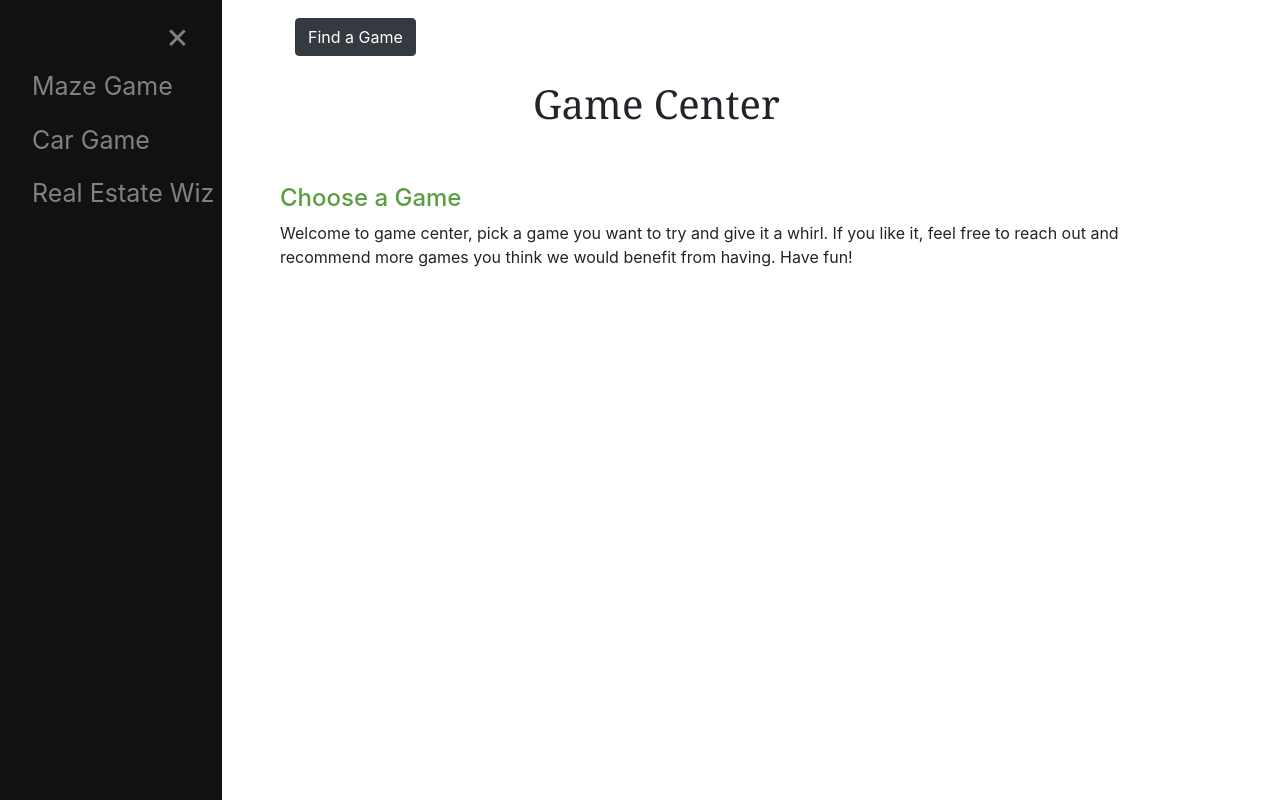
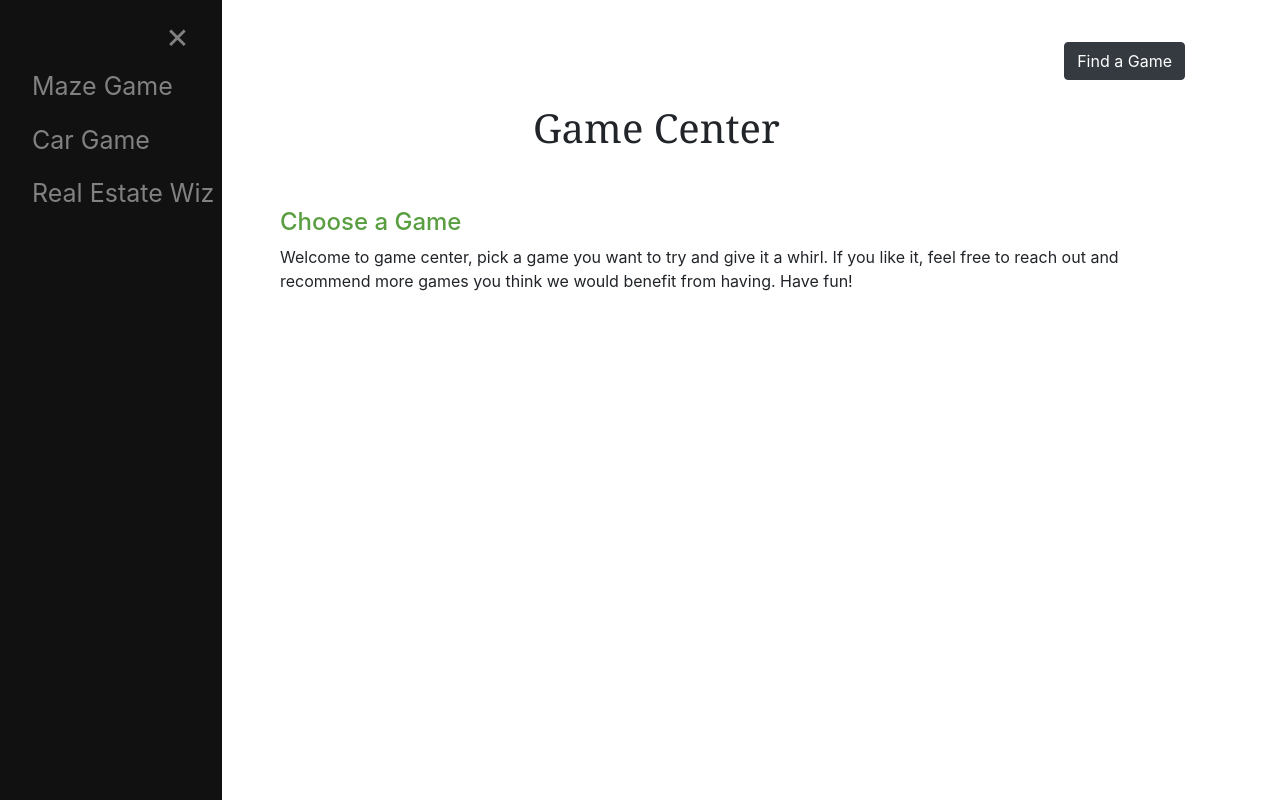
Before and after one commit to noahtech90/Box-Games, a plain HTML site: page index.html in a window 1280 px wide. Drawn offline with nearby package versions, Linux system fonts and the light colour scheme.

Commit message:
adjusting button

```diff
--- a/index.html
+++ b/index.html
@@ -27,7 +27,7 @@
 
       <div class="row">
         <div class="col mt-2">
-          <button onclick="openNav()" class="dropbtn btn btn-dark">Find a Game</button>
+          <button onclick="openNav()" class="dropbtn btn btn-dark mt-4 float-right">Find a Game</button>
         </div>
         </div>
 
```
